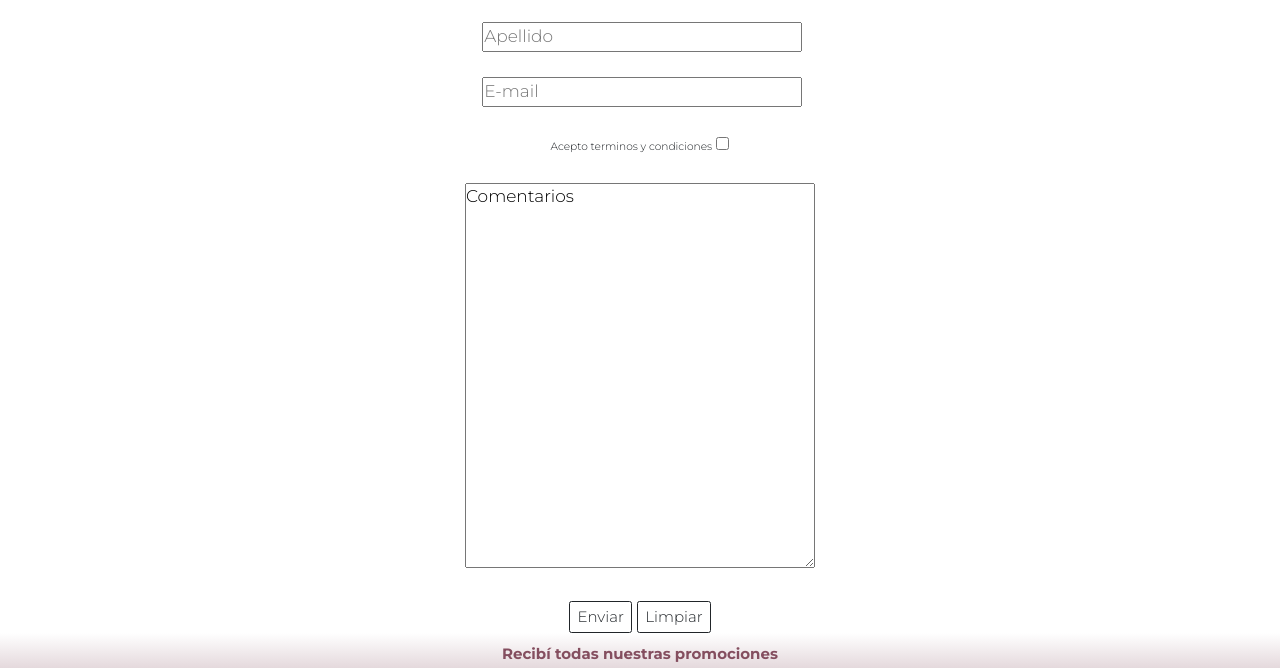
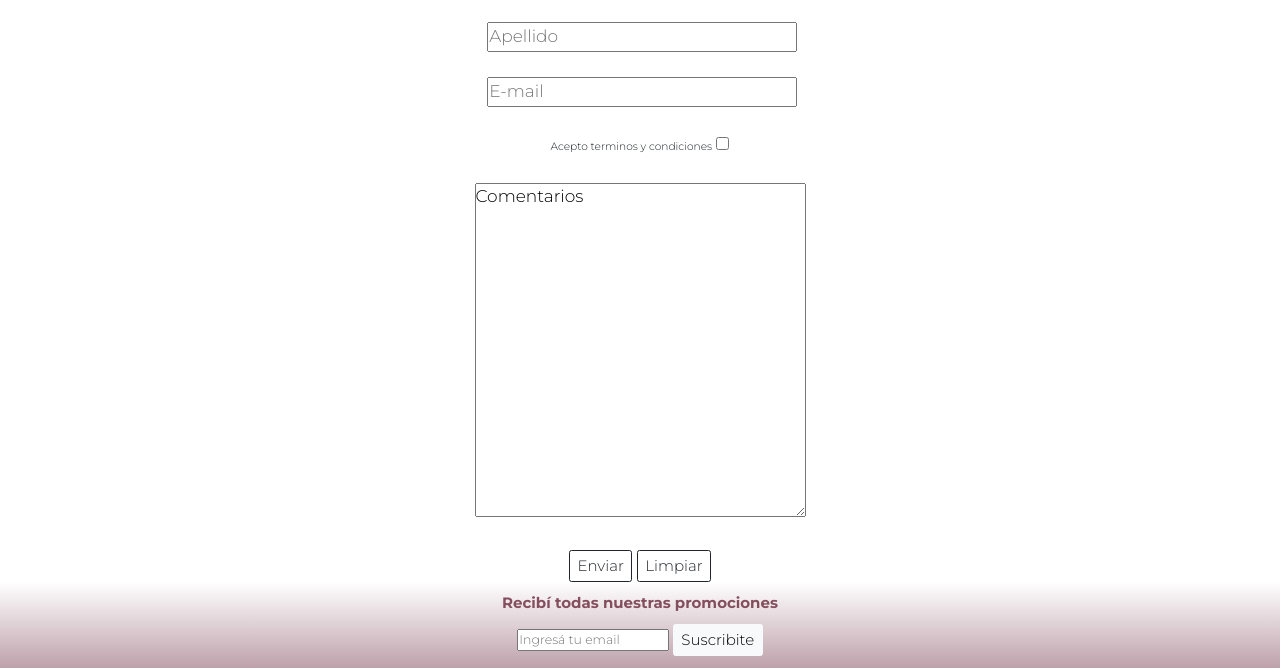
Before and after one commit to Sofi2712/pulcuwines, a website: page pages/contacto.html in a window 1280 px wide. Shown: the part 495-1163 px from the top of the page. Drawn offline with Linux system fonts and the light colour scheme.

Commit message:
Ultimas modificaciones

```diff
--- a/pages/contacto.html
+++ b/pages/contacto.html
@@ -85,7 +85,7 @@
                         <input type="checkbox" value="acepto" name="Terminosycondiciones">
                         <br>
                         <br>
-                        <textarea name="comentarios" cols="35" rows="15">Comentarios</textarea>
+                        <textarea name="comentarios" cols="33" rows="13">Comentarios</textarea>
                         <br>
                         <br>
                         <button type="button submit" class="btn btn-outline-dark">Enviar</button>
--- a/scss/styles.scss
+++ b/scss/styles.scss
@@ -344,7 +344,7 @@ font-size: 2rem;
 }
 
 .formularioInput {
-        width: 32rem;
+        width: 31rem;
     }
 
 
```
Also changed, not shown: pages/regalos.html (+1 -1 lines), scss/styles.css.
